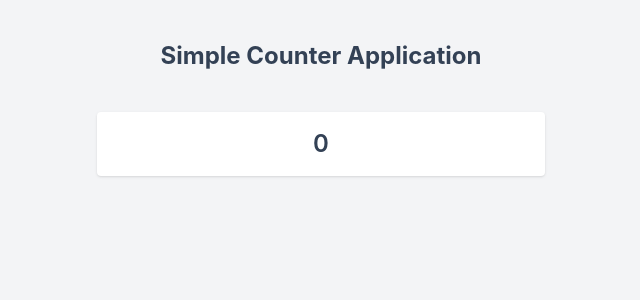
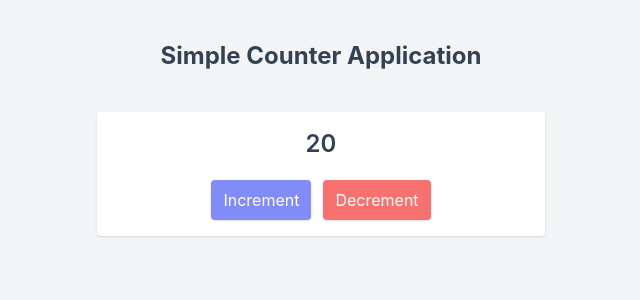
Before and after one commit to mdsoliman-byte/react-redux-counter-app, a React (Create React App) app: page / in a window 1280 px wide. Shown: the top 300 px of the page, without its empty margins (319-959 px from the left). Built offline with nearby package versions, Linux system fonts and the light colour scheme.

Commit message:
counter hook component done

```diff
--- a/src/App.js
+++ b/src/App.js
@@ -14,7 +14,7 @@ function App() {
 
 
         <div className="max-w-md mx-auto mt-10 space-y-5">
-          <HookCounter id="10" />
+          <HookCounter  />
 
         </div>
       </div>
--- a/src/components/Counter/HookCounter.jsx
+++ b/src/components/Counter/HookCounter.jsx
@@ -1,30 +1,38 @@
 import React from "react";
-import { useSelector } from "react-redux";
-// import { increment, decrement } from "../../redux/counter/action";
+import { useSelector, useDispatch } from "react-redux";
+import { increment, decrement } from "../../redux/counter/action";
 
-const HookCounter = ({id }) => {
+const HookCounter = () => {
   const count = useSelector((state) => state.value);
+  const dispatch = useDispatch();
+
+  const incrementBtn = (value) => {
+    dispatch(increment(value));
+  };
+  const decrementBtn = (value) => {
+    dispatch(decrement(value));
+  };
   return (
     <div className="p-4 h-auto flex flex-col items-center justify-center space-y-5 bg-white rounded shadow">
       <div className="text-2xl font-semibold" id="counter">
-        {count }
+        {count}
       </div>
-      {/* <div className="flex space-x-3">
+      <div className="flex space-x-3">
         <button
           className="bg-indigo-400 text-white px-3 py-2 rounded shadow"
           id="increment"
-          onClick={increment}
+          onClick={() => incrementBtn(10)}
         >
           Increment
         </button>
         <button
           className="bg-red-400 text-white px-3 py-2 rounded shadow"
           id="decrement"
-          onClick={decrement}
+          onClick={() => decrementBtn(5)}
         >
           Decrement
         </button>
-      </div> */}
+      </div>
     </div>
   );
 };
--- a/src/redux/counter/counterReducer.js
+++ b/src/redux/counter/counterReducer.js
@@ -1,19 +1,19 @@
 import { DECREMENT, INCREMENT } from "./actionTypes"
 
 const initialState = {
-    value: 0,
+    value: 20,
 }
 const counterReducer = (state = initialState, action) => {
     switch (action.type) {
         case INCREMENT:
             return {
                 ...state,
-                value: state.value + 1,
+                value: state.value + action.payload,
             }
         case DECREMENT:
             return {
                 ...state,
-                value: state.value - 1
+                value: state.value - action.payload
             }
         default: return state
     }
```
